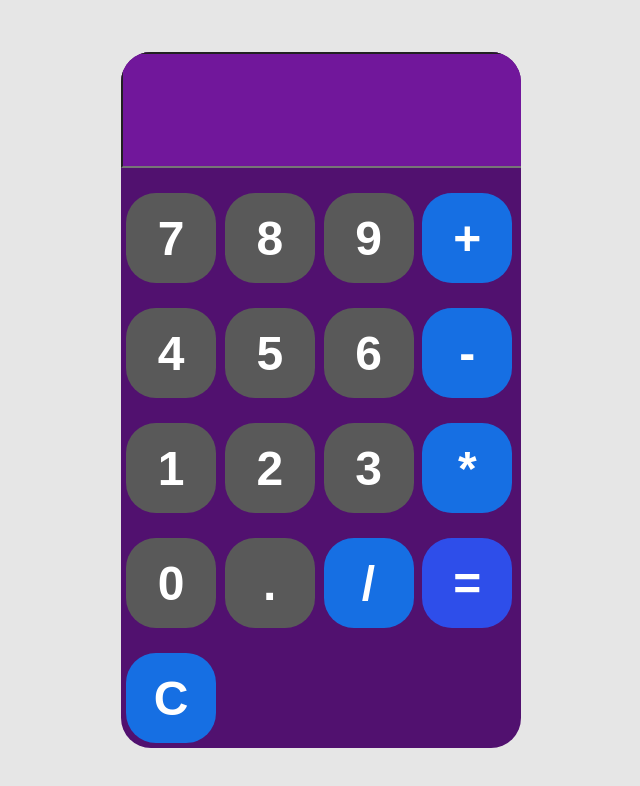
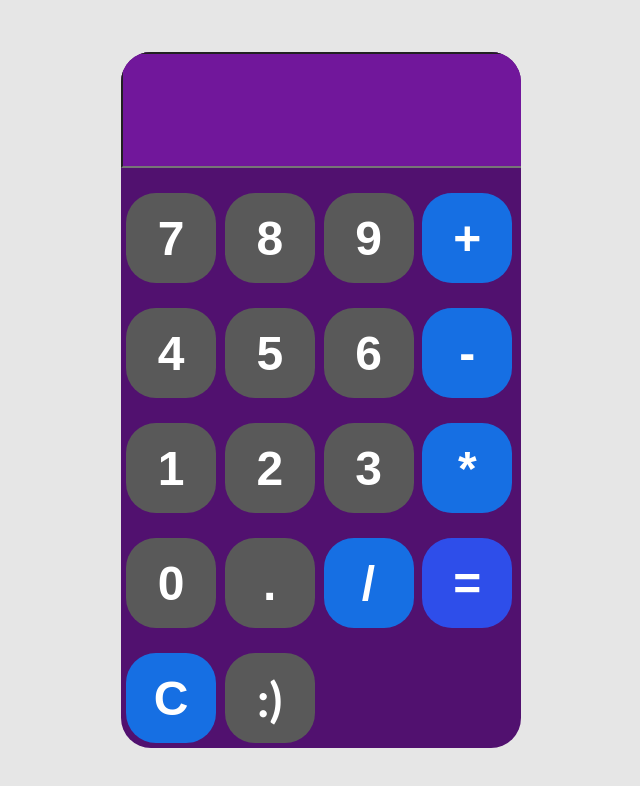
Before and after one commit to TraseRRR98/Calculator, a plain HTML site: page index.html in a window 1280 px wide. Shown: the whole page, without its empty margins (319-959 px from the left). Drawn offline with Linux system fonts and the light colour scheme.

Commit message:
Update index.html

```diff
--- a/index.html
+++ b/index.html
@@ -3,7 +3,7 @@
 <head>
 	<meta charset = "UTF-8">
     <meta name = "viewport" content = "width=device-width, initial-scale=1.0">
-    <title>Calculator By TraseRRR</title>
+    <title>Document</title>
     <link rel = "stylesheet" href = "styles.css">
 </head>
 <body>
@@ -28,6 +28,7 @@
             <button onclick = "addToDisplay('/')" class = "operatorButton">/</button>
             <button onclick = "calculate()" class = "equalButton">=</button>
             <button onclick = "clearDisplay()" class = "operatorButton">C</button>
+            <a href="https://www.youtube.com/watch?v=hPr-Yc92qaY" class="linkButton">:)</a>
         </div>
     </div>
 
```
